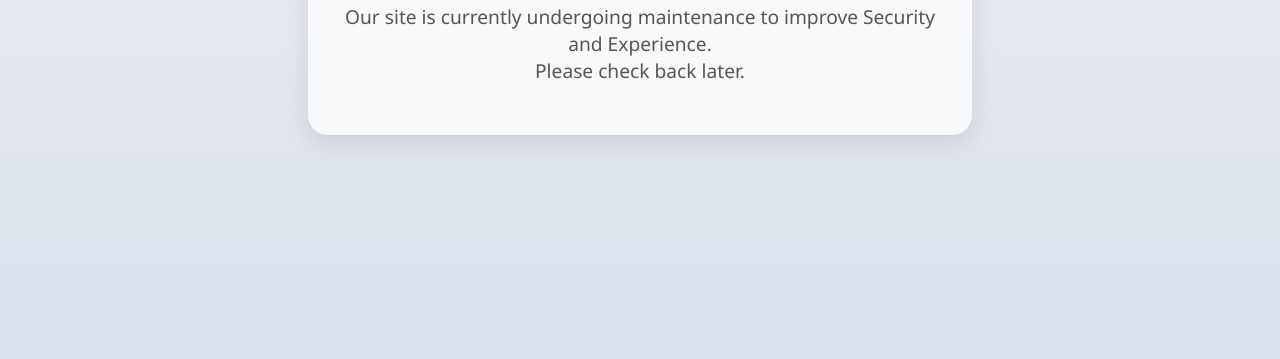
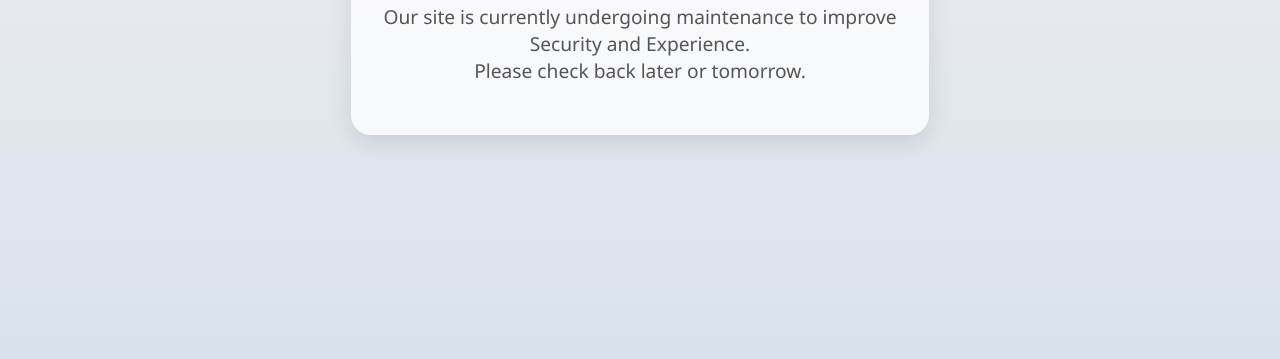
Before and after one commit to ledaleda777/silver-meme, a plain HTML site: page index.html in a window 1280 px wide. Shown: the part 441-800 px from the top of the page. Drawn offline with Linux system fonts and the light colour scheme.

Commit message:
Update index.html

```diff
--- a/index.html
+++ b/index.html
@@ -57,8 +57,8 @@
   <div class="container">
     <div class="icon">🛠️</div>
     <h1>We'll Be Back Soon</h1>
-    <p>Our site is currently undergoing maintenance to improve Security and Experience.<br>
-       Please check back later. </p>
+    <p>Our site is currently undergoing maintenance to improve <br>Security and Experience.<br>
+       Please check back later or tomorrow. </p>
   </div>
 </body>
 </html>
```
